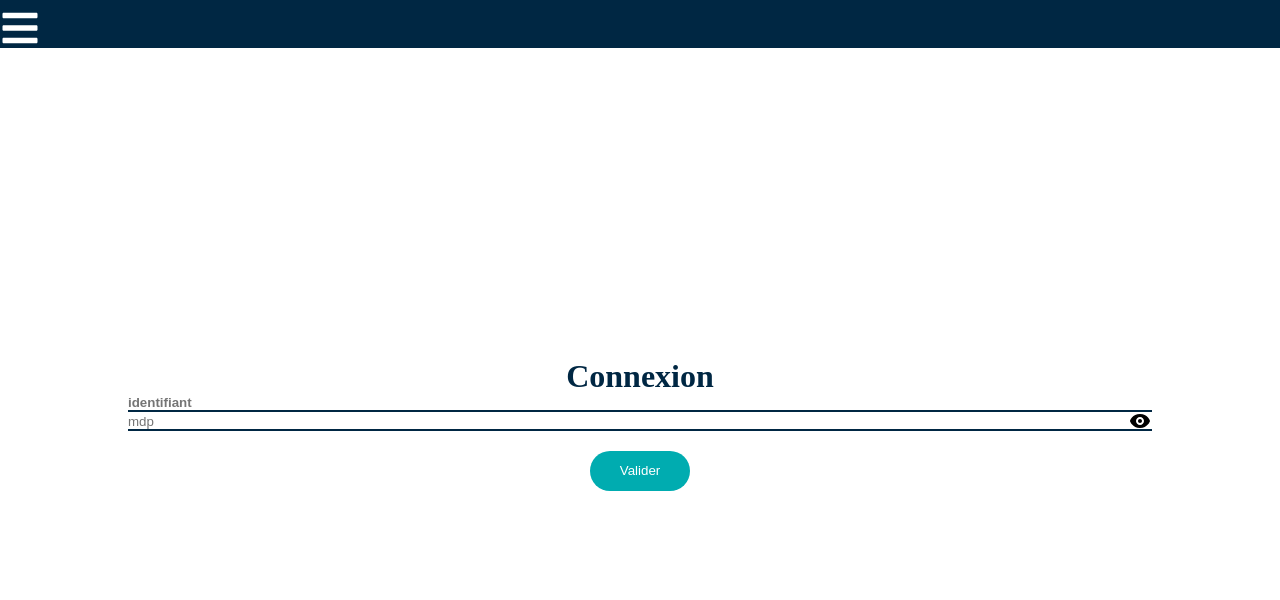
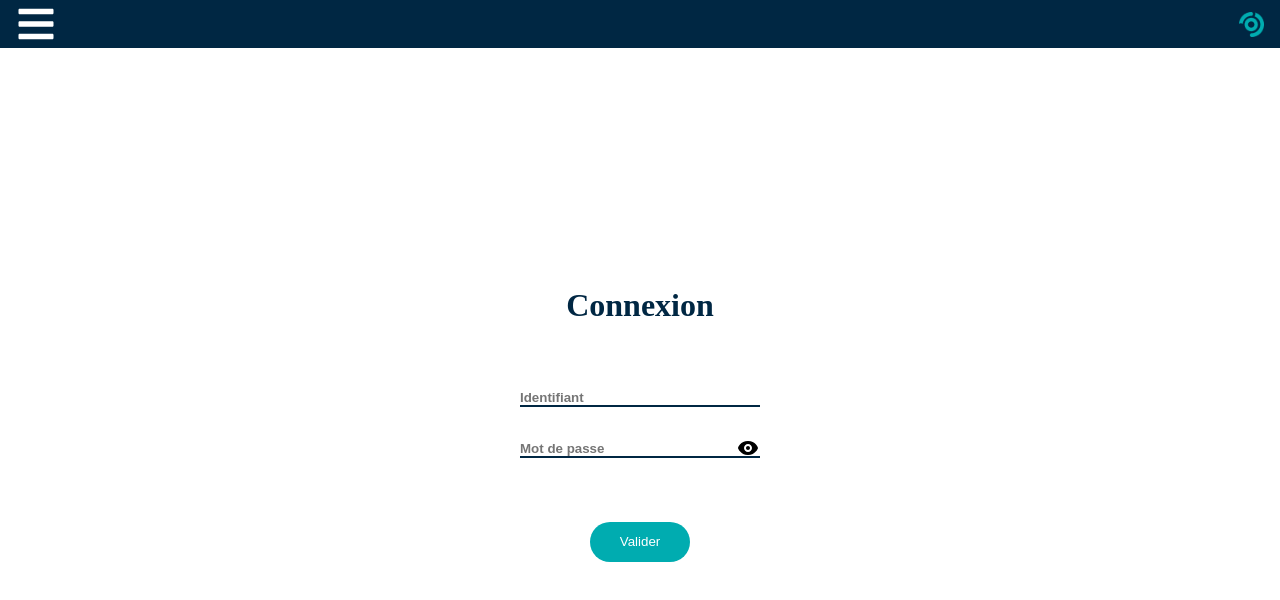
Before and after one commit to JeanBat0202/hackaton3, a React (Vite) app in the folder frontend/: page / in a window 1280 px wide. Shown: the top 600 px of the page. Built offline with nearby package versions, Linux system fonts and the light colour scheme.

Commit message:
mise a jour

```diff
--- a/frontend/src/components/Login.jsx
+++ b/frontend/src/components/Login.jsx
@@ -66,31 +66,24 @@ export default function Login() {
       <div className="titre">
         <h1>Connexion</h1>
       </div>
+
       <form className="form" name="connexion" onSubmit={handleSubmit}>
-        {/* <label htmlFor="identifiant" className="identifiant">
-          Identifiant
-        </label> */}
+        <label className="id">
           <input
             className="case identifiant"
-          placeholder="identifiant"
+            placeholder="Identifiant"
             type="text"
             name="identifiant"
             required
             value={identifiant}
             onChange={handleChangeIdentifiant}
           />
+        </label>
 
-        {/* <label
-          className="mdp"
-          //   "font-bold text-white text-base mt-6"
-          htmlFor="password"
-        >
-          Mot de passe
-        </label> */}
         <label className="mdp">
           <input
             className="case mdp"
-            placeholder="mdp"
+            placeholder="Mot de passe"
             type={passwordIsVisible ? "text" : "password"}
             name="password"
             required
--- a/frontend/src/components/Navbar.css
+++ b/frontend/src/components/Navbar.css
@@ -1,20 +1,21 @@
 .headerContainer {
-  height: 48px;
+  display: flex;
+  align-items: center;
+  justify-content: space-between;
+  height: 3rem;
   background-color: #002743;
-  display: flex;
-  justify-content: space-between;
 }
 
 .logo {
-  height: 30px;
+  height: 25px;
+  margin-right: 1rem;
 }
 
 .imageBugerMenu {
   font-size: 5vh;
-  margin-top: 1vh;
-  position: relative;
   z-index: 2;
   color: white;
+  margin-left: 1rem;
 }
 
 .nav-menu {
@@ -37,10 +38,17 @@
 }
 
 .nav-text {
+  margin-top: 2rem;
+  margin-left: 1rem;
   font-size: 16px;
   list-style: none;
   height: 50px;
   width: 50px;
+  color: white;
+}
+
+.ajouter {
+  margin-top: 4rem;
 }
 
 .nav-menu-items {
--- a/frontend/src/components/Navbar.jsx
+++ b/frontend/src/components/Navbar.jsx
@@ -15,10 +15,11 @@ export default function Navbar() {
             showSidebar();
           }}
         />
+        <img className="logo" src="/src/assets/Logo.png" alt="logo" />
       </header>
       <nav className={sidebar ? "nav-menu active" : "nav-menu"}>
         <ul className="nav-menu-items">
-          <li className="nav-text">Ajouter</li>
+          <li className="nav-text ajouter">Ajouter</li>
           <li className="nav-text">Paramètres</li>
           <li className="nav-text">FAQ</li>
           <li className="nav-text">Connexion</li>
--- a/frontend/src/components/login.css
+++ b/frontend/src/components/login.css
@@ -20,7 +20,8 @@
   height: 100%;
 }
 
-.identifiant {
+.identifiant,
+.mdp {
   font-weight: bold;
   color: #c2c2c2;
 }
@@ -28,7 +29,13 @@
 label.mdp {
   position: relative;
   margin-bottom: 20px;
-  width: 80%;
+  width: 15rem;
+  margin-top: 2rem;
+  margin-bottom: 4rem;
+}
+
+label.id {
+  margin-top: 4rem;
 }
 
 label .svg {
@@ -43,7 +50,7 @@ label .svg {
   border-top: none;
   border-left: none;
   border-right: none;
-  width: 80%;
+  width: 15rem;
 }
 
 .case:focus-visible,
@@ -55,11 +62,6 @@ label .svg {
   width: 100%;
 }
 
-.jsp {
-  display: flex;
-  width: 80%;
-}
-
 .submit {
   background-color: #00acb0;
   border: none;
```
Also changed, not shown: frontend/src/assets/Logo.png (added), 1 other file (tests, documents, lock files or other folders). Lines whose indentation alone changed are shown as unchanged.
